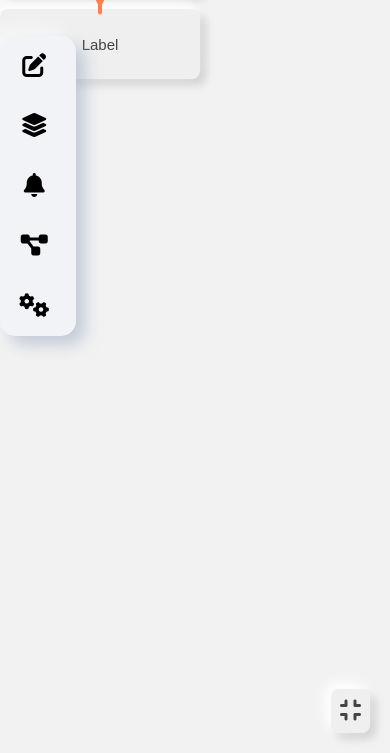
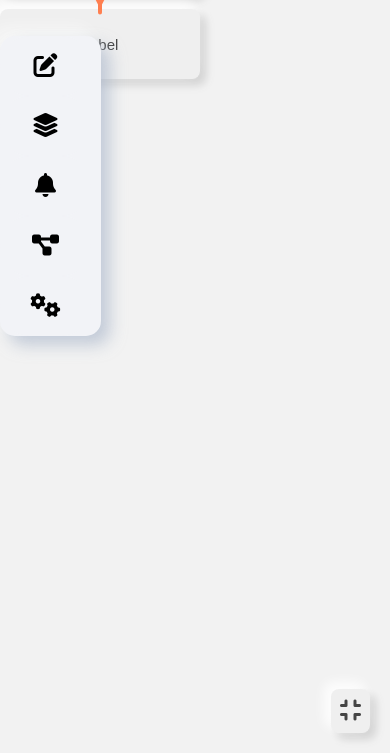
Before and after one commit to solid-droid/FIS-Concept, a plain HTML site: page index.html in a window 390 px wide. Shown: the part 91-844 px from the top of the page. Drawn offline with Linux system fonts and the light colour scheme.

Commit message:
Add files via upload

```diff
--- a/main.css
+++ b/main.css
@@ -141,6 +141,9 @@ text-align: center;
     .sub-menu{
         height:400px;
     }
+    .menu{
+        width  : 12% !important;
+    }
 }
 .newLayer{
 width: 150px;
```
